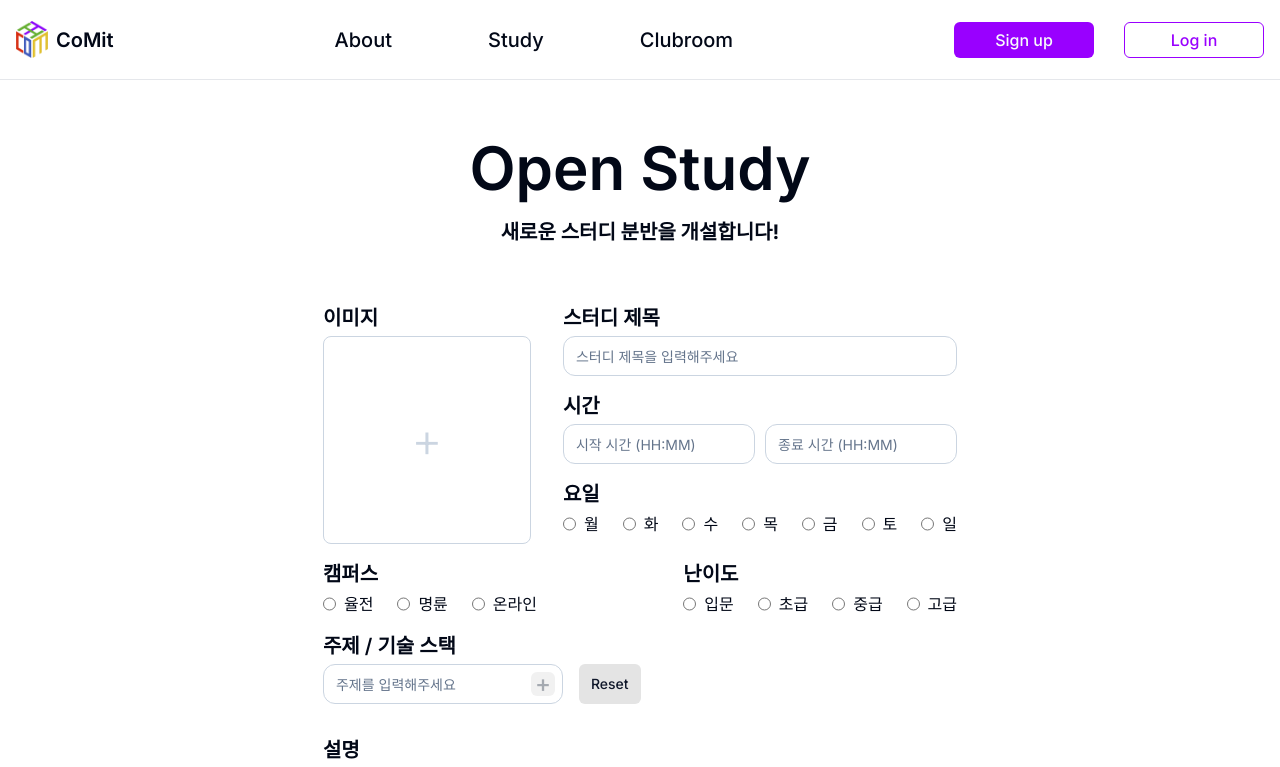
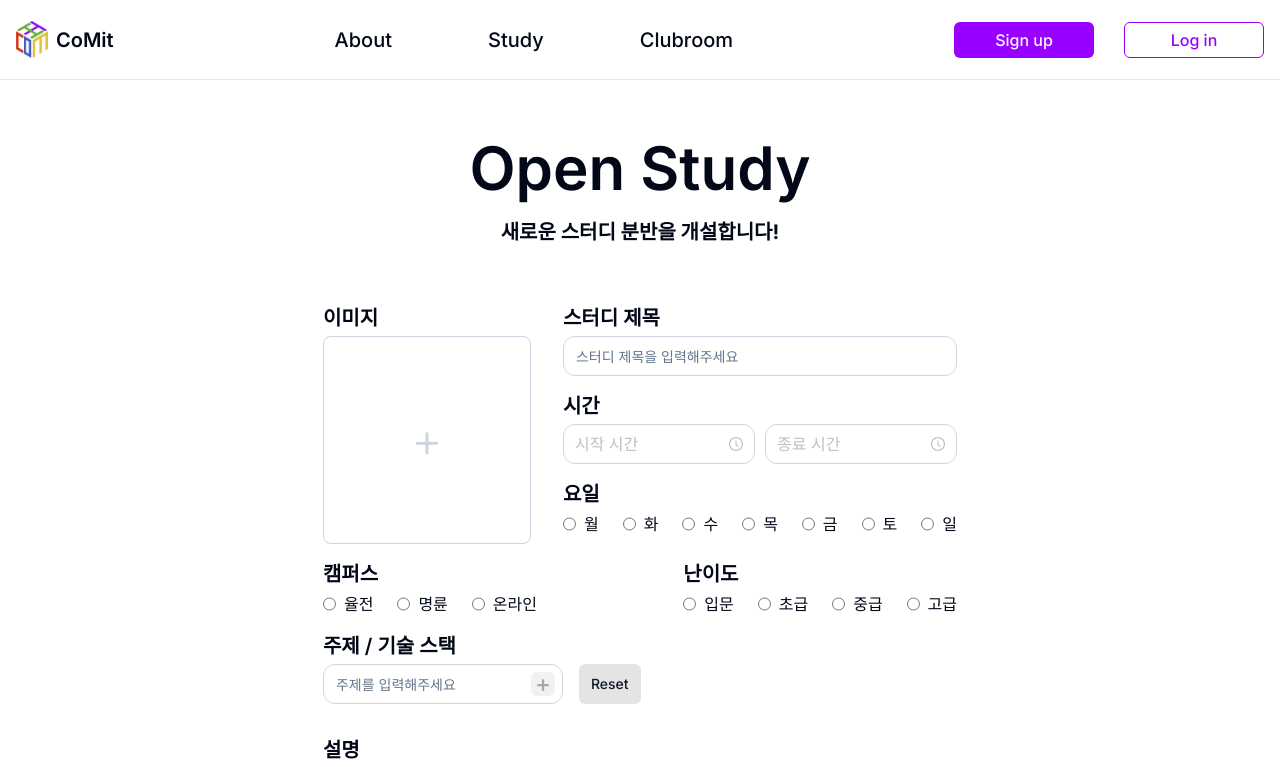
Before and after one commit to skku-comit/comit-website, a Next.js app: page /study/open in a window 1280 px wide. Shown: the top 767 px of the page. Built offline with nearby package versions, Linux system fonts and the light colour scheme.

Commit message:
feat(fe): replace time input with time picker

```diff
--- a/app/(main)/(light)/study/open/page.tsx
+++ b/app/(main)/(light)/study/open/page.tsx
@@ -12,6 +12,8 @@ import { zodResolver } from '@hookform/resolvers/zod'
 import { Badge } from '@/components/ui/badge'
 import StudyCard from '@/components/study/StudyCard'
 import { Dialog, DialogContent, DialogTrigger } from '@/components/ui/dialog'
+import type { Dayjs } from 'dayjs'
+import { TimePicker } from 'antd'
 
 interface StudyForm {
   imageSrc: string
@@ -34,8 +36,12 @@ const schema = z.object({
   day: z.enum(['월', '화', '수', '목', '금', '토', '일'], {
     required_error: '요일을 선택해주세요'
   }),
-  startTime: z.string().min(1, { message: '시작 시간을 입력해주세요' }),
-  endTime: z.string().min(1, { message: '종료 시간을 입력해주세요' }),
+  startTime: z.string({
+    required_error: '시작 시간을 입력해주세요'
+  }),
+  endTime: z.string({
+    required_error: '종료 시간을 입력해주세요'
+  }),
   campus: z.enum(['율전', '명륜', '온라인'], {
     required_error: '캠퍼스를 선택해주세요'
   }),
@@ -110,6 +116,19 @@ export default function OpenStudy() {
       trigger('stack')
     }
   }
+
+  const [startTime, setStartTime] = useState<Dayjs | null>(null)
+  const [endTime, setEndTime] = useState<Dayjs | null>(null)
+
+  const onChangeStartTime = (time: Dayjs) => {
+    setValue('startTime', time.format('HH:mm'))
+    setStartTime(time)
+  }
+  const onChangeEndTime = (time: Dayjs) => {
+    setValue('endTime', time.format('HH:mm'))
+    setEndTime(time)
+  }
+
   return (
     <>
       <SectionBanner
@@ -164,11 +183,15 @@ export default function OpenStudy() {
               <p className="text-xl font-semibold">시간</p>
               <div className="flex justify-between max-md:gap-4">
                 <div className="flex flex-col gap-1">
-                  <Input
-                    placeholder="시작 시간 (HH:MM)"
-                    id="startTime"
-                    {...register('startTime')}
-                    className="rounded-xl border border-slate-300 md:w-48"
+                  <TimePicker
+                    placeholder="시작 시간"
+                    value={startTime}
+                    onChange={onChangeStartTime}
+                    className="w-48 rounded-xl border border-slate-300"
+                    format="HH:mm"
+                    size="large"
+                    needConfirm={false}
+                    changeOnScroll
                   />
                   {errors.startTime && (
                     <p className="text-sm text-red-500">
@@ -177,11 +200,15 @@ export default function OpenStudy() {
                   )}
                 </div>
                 <div className="flex flex-col gap-1">
-                  <Input
-                    placeholder="종료 시간 (HH:MM)"
-                    id="endTime"
-                    {...register('endTime')}
-                    className="rounded-xl border border-slate-300 md:w-48"
+                  <TimePicker
+                    placeholder="종료 시간"
+                    value={endTime}
+                    onChange={onChangeEndTime}
+                    className="w-48 rounded-xl border border-slate-300"
+                    format="HH:mm"
+                    size="large"
+                    needConfirm={false}
+                    changeOnScroll
                   />
                   {errors.endTime && (
                     <p className="text-sm text-red-500">
--- a/package.json
+++ b/package.json
@@ -12,8 +12,10 @@
     "@hookform/resolvers": "^3.3.4",
     "@radix-ui/react-dialog": "^1.0.5",
     "@radix-ui/react-slot": "^1.0.2",
+    "antd": "^5.14.2",
     "class-variance-authority": "^0.7.0",
     "clsx": "^2.1.0",
+    "dayjs": "^1.11.10",
     "embla-carousel-autoplay": "^8.0.0",
     "embla-carousel-react": "^8.0.0",
     "lucide-react": "^0.335.0",
```
Also changed, not shown: 1 other file (tests, documents, lock files or other folders).
